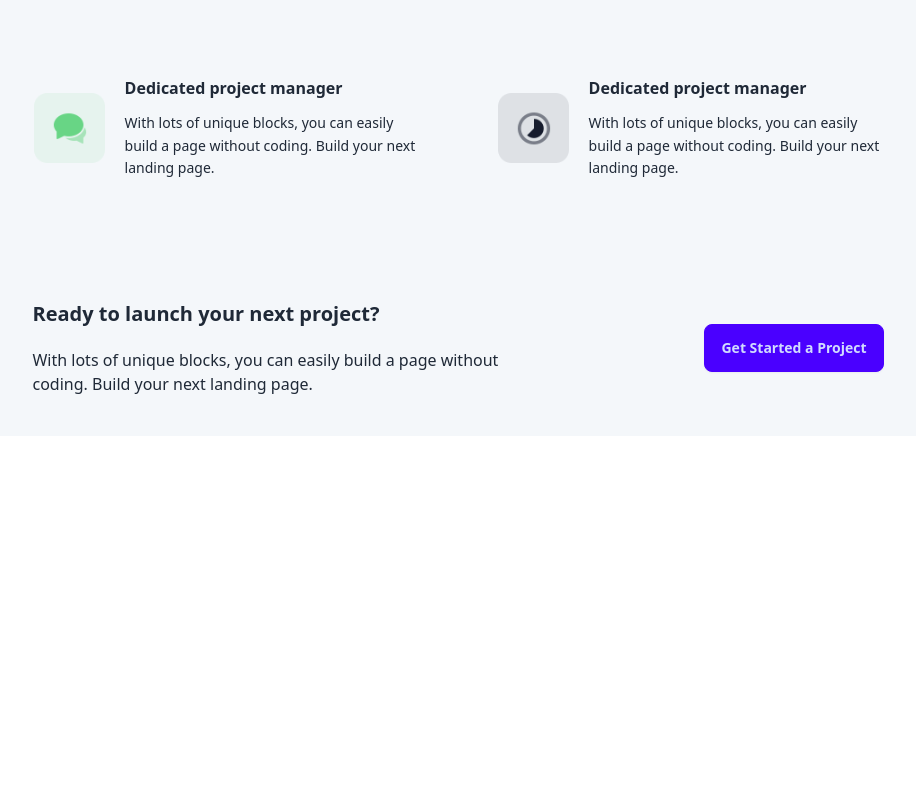
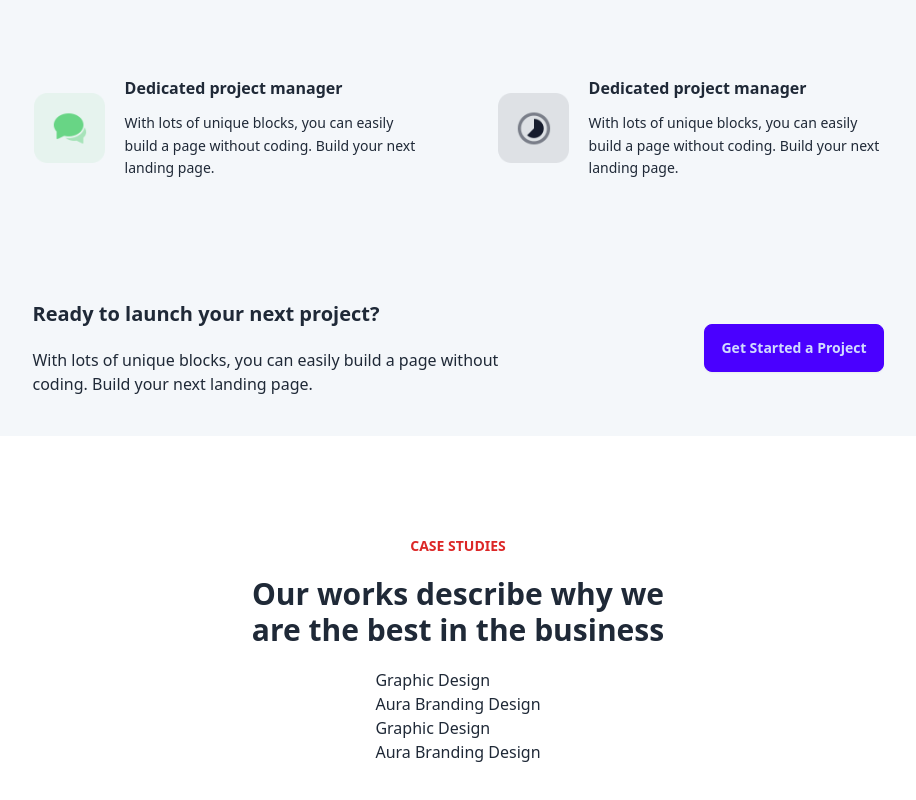
Before and after one commit to CleevePhilip/AgencyLandingpage, a React (Create React App) app in the folder client/: page / in a window 1280 px wide. Shown: the part 2987-3787 px from the top of the page, without its empty margins (182-1098 px from the left). Before the commit the page ends 3423 px from the top, so only its background shows below. Built offline with nearby package versions, Linux system fonts and the light colour scheme.

Commit message:
Why Choose Us layout

```diff
--- a/client/src/App.js
+++ b/client/src/App.js
@@ -8,6 +8,7 @@ import Benefit from "./components/Benefit";
 import CustomerStats from "./components/CustomerStats";
 import ChooseUs from "./components/ChooseUs";
 import CatPage from "./components/CatPage";
+import Works from "./components/Works";
 
 const App = () => {
   return (
@@ -41,6 +42,10 @@ const App = () => {
         <section className="flex flex-col md:flex-row lg:flex-row justify-center items-center p-10  bg-[#F4F7FA] gap-[12rem] border-t-slate-300 ">
           <CatPage />
         </section>
+
+        <section className="flex flex-col justify-center items-center mt-10 p-10">
+          <Works />
+        </section>
       </Main>
     </>
   );
--- /dev/null
+++ b/client/src/components/Works.js
@@ -0,0 +1,35 @@
+import React from "react";
+
+const Works = () => {
+  return (
+    <>
+      <div className="flex flex-col justify-center items-center p-5 gap-5 w-[30rem]">
+        <p className="text-red-600 font-bold text-sm">CASE STUDIES</p>
+        <p className=" text-3xl font-bold text-center">
+          Our works describe why we are the best in the business
+        </p>
+      </div>
+
+      <div>
+        <div>
+          <div>
+            <figure>
+              <img />
+            </figure>
+            <p>Graphic Design</p>
+            <p>Aura Branding Design</p>
+          </div>
+          <div>
+            <figure>
+              <img />
+            </figure>
+            <p>Graphic Design</p>
+            <p>Aura Branding Design</p>
+          </div>
+        </div>
+      </div>
+    </>
+  );
+};
+
+export default Works;
```
